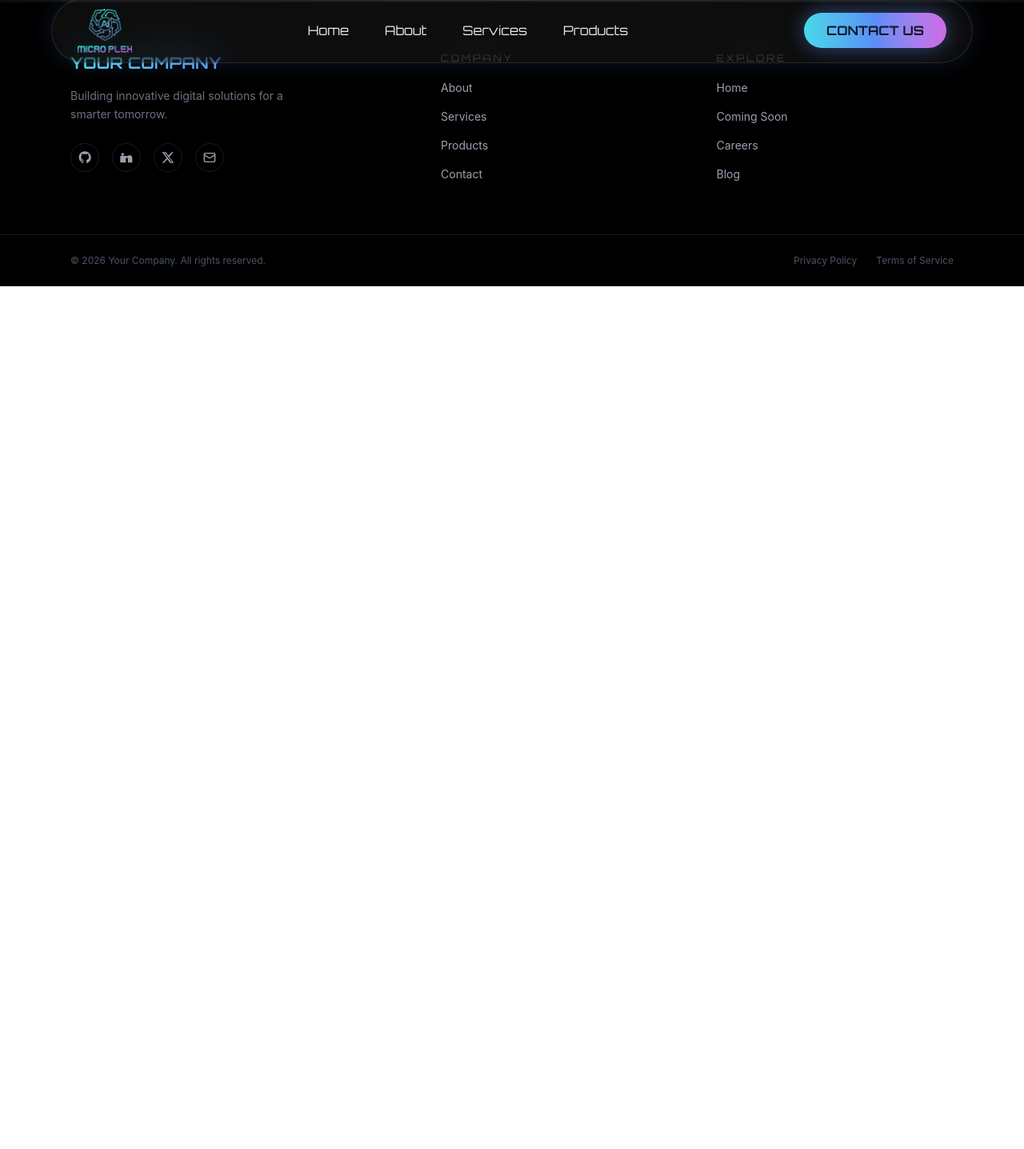
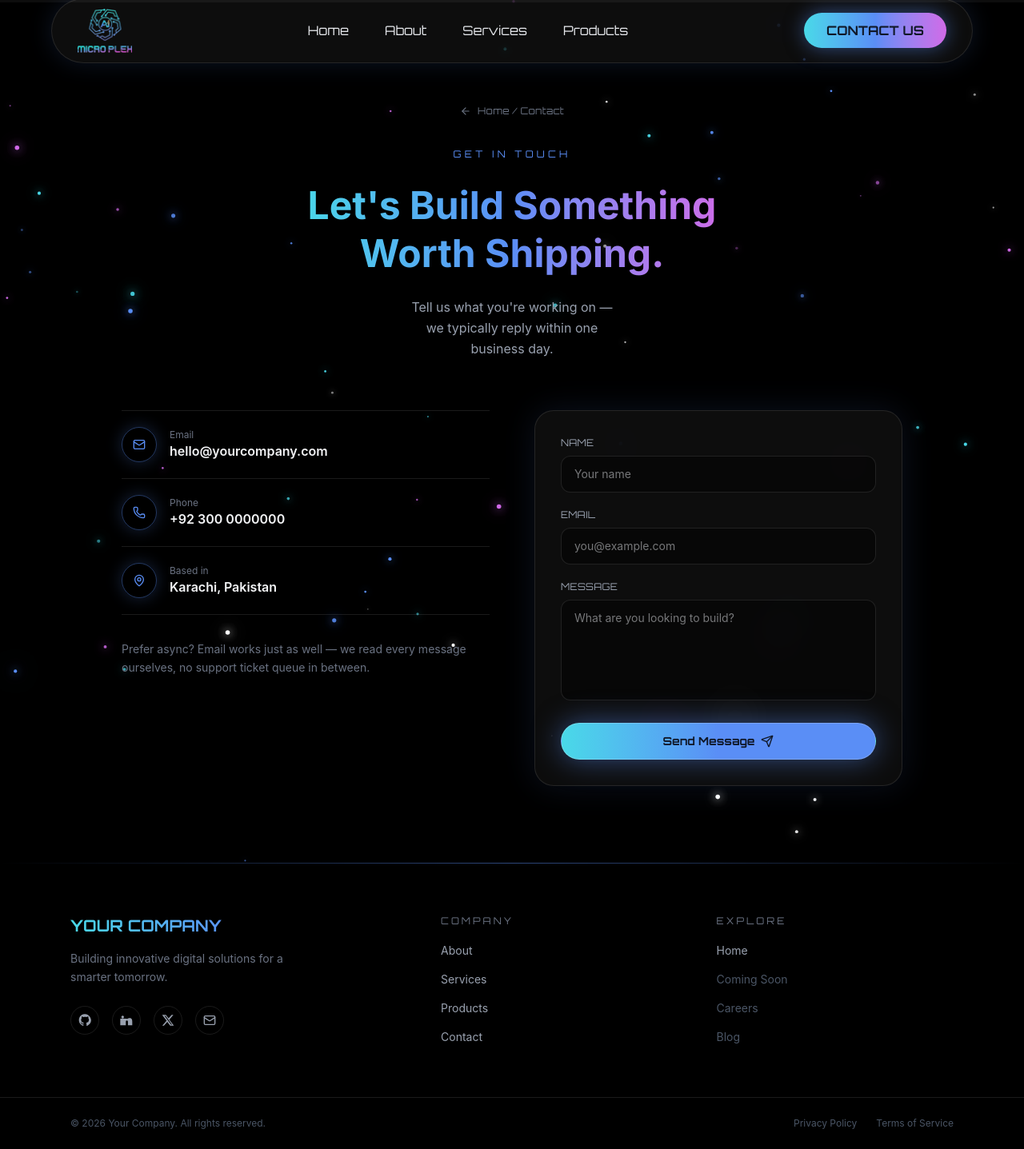
Before and after one commit to khizarusestate/MicroPlex.v2, a React (Vite) app: page /contact in a window 1280 px wide. Shown: the whole page at 80% size. Before the commit the page ends 800 px from the top, so only its background shows below. Built offline with nearby package versions, Linux system fonts and the light colour scheme.

Commit message:
Complete MPA conversion: dedicated /services and /contact routes; restrict orbs to the Home page only, with the orb ball pushed fully off-canvas so only its glow shows

```diff
--- a/src/App.jsx
+++ b/src/App.jsx
@@ -10,7 +10,7 @@ import Footer from "./components/Footer"
 import ScrollProgress from "./components/ScrollProgress"
 
 // Scrolls to a hash target on route change, otherwise resets to top —
-// keeps in-page anchors (Services/Contact) working across route navigations.
+// keeps in-page anchors (like #home) working across route navigations.
 function ScrollManager() {
   const location = useLocation()
 
@@ -18,7 +18,6 @@ function ScrollManager() {
     if (location.hash) {
       const el = document.querySelector(location.hash)
       if (el) {
-        // wait a tick for the route's content to mount
         requestAnimationFrame(() => el.scrollIntoView({ behavior: "smooth" }))
         return
       }
@@ -34,8 +33,6 @@ function HomePage() {
     <>
       <Home />
       <About />
-      <Services />
-      <Contact />
     </>
   )
 }
@@ -49,6 +46,8 @@ export default function App() {
       <Routes>
         <Route path="/" element={<HomePage />} />
         <Route path="/about" element={<AboutDetailed />} />
+        <Route path="/services" element={<Services />} />
+        <Route path="/contact" element={<Contact />} />
       </Routes>
       <Footer />
     </>
--- a/src/components/AboutDetailed.jsx
+++ b/src/components/AboutDetailed.jsx
@@ -142,8 +142,6 @@ export default function AboutDetailed() {
       {/* ================= HERO — grid + mesh glow, distinct from the particle field ================= */}
       <section className="relative z-10 min-h-screen flex flex-col justify-center items-center gap-6 px-6 text-center pt-32 pb-20 overflow-hidden">
         <div className="absolute inset-0 bg-grid" />
-        <div className="absolute top-[10%] left-[15%] h-[320px] w-[320px] rounded-full bg-[#5A8EF6]/20 blur-[100px] animate-drift" />
-        <div className="absolute bottom-[5%] right-[10%] h-[280px] w-[280px] rounded-full bg-[#D06AE8]/20 blur-[100px] animate-drift-slow" />
 
         <Reveal>
           <Link
@@ -385,22 +383,19 @@ export default function AboutDetailed() {
 
       {/* ================= CTA — a few orbs, back to the familiar brand language ================= */}
       <section className="relative z-10 flex flex-col items-center gap-6 px-6 py-28 text-center overflow-hidden">
-        <div className="absolute top-[10%] left-[5%] h-[220px] w-[220px] rounded-full bg-[rgba(90,142,246,0.18)] shadow-[0_0_700px_rgb(90,142,246)]" />
-        <div className="absolute bottom-[10%] right-[5%] h-[220px] w-[220px] rounded-full bg-[rgba(217,94,234,0.5)] shadow-[0_0_700px_rgb(217,94,234)]" />
-
         <Reveal className="relative z-10 flex flex-col items-center gap-6">
           <h2 className="w-[90%] md:w-[55%] mx-auto text-[22px] md:text-[36px] font-[inter] font-bold leading-tight bg-gradient-to-r from-[#49D9E8] via-[#5A8EF6] to-[#D06AE8] bg-clip-text text-transparent">
             Think We'd Be a Good Fit?
           </h2>
           <div className="flex flex-wrap justify-center gap-6 orbitron">
             <Link
-              to="/#contact"
+              to="/contact"
               className="px-8 py-3 rounded-full font-bold text-gray-900 bg-gradient-to-r from-[#49D9E8] via-[#5A8EF6] to-[#5A8EF6] shadow-[0_0_35px_rgba(90,142,246,0.5)] hover:shadow-[0_0_60px_rgba(90,142,246,0.8)] hover:scale-105 transition-all duration-300 border border-white/20"
             >
               START A PROJECT
             </Link>
             <Link
-              to="/#services"
+              to="/services"
               className="px-8 py-3 rounded-full font-bold text-white bg-white/5 backdrop-blur-xl border border-[#D06AE8]/50 shadow-[0_0_30px_rgba(208,106,232,0.4)] hover:bg-[#D06AE8]/20 hover:shadow-[0_0_60px_rgba(208,106,232,0.8)] hover:scale-105 transition-all duration-300 flex items-center gap-2"
             >
               SEE OUR SERVICES <ArrowUpRight className="h-4 w-4" />
--- a/src/components/Contact.jsx
+++ b/src/components/Contact.jsx
@@ -1,5 +1,6 @@
 import { useState } from "react";
-import { Mail, Phone, MapPin, Send } from "lucide-react";
+import { Link } from "react-router-dom";
+import { Mail, Phone, MapPin, Send, ArrowLeft } from "lucide-react";
 import Particles from "./Particles";
 import Reveal from "./Reveal";
 
@@ -27,7 +28,15 @@ export default function Contact() {
       <Particles />
 
       {/* ---------- HERO ---------- */}
-      <section className="relative z-10 flex flex-col justify-center items-center gap-6 px-6 text-center pt-28 pb-16">
+      <section className="relative z-10 flex flex-col justify-center items-center gap-6 px-6 text-center pt-32 pb-16">
+        <Reveal>
+          <Link
+            to="/"
+            className="inline-flex items-center gap-2 text-gray-500 text-xs orbitron tracking-wide hover:text-[#49D9E8] transition-colors duration-300 mb-2"
+          >
+            <ArrowLeft className="h-3.5 w-3.5" /> Home / Contact
+          </Link>
+        </Reveal>
         <Reveal>
           <span className="orbitron text-[11px] md:text-xs tracking-[0.35em] uppercase text-[#5A8EF6]">
             Get In Touch
--- a/src/components/Footer.jsx
+++ b/src/components/Footer.jsx
@@ -1,3 +1,4 @@
+import { Link } from "react-router-dom";
 import { Mail } from "lucide-react";
 
 /* lucide-react has deprecated/removed brand logos (Github, Linkedin, Twitter/X),
@@ -22,8 +23,18 @@ const XIcon = (props) => (
 );
 
 const links = {
-  Company: ["About", "Services", "Products", "Contact"],
-  Explore: ["Home", "Coming Soon", "Careers", "Blog"],
+  Company: [
+    { label: "About", to: "/about" },
+    { label: "Services", to: "/services" },
+    { label: "Products", to: "/services" },
+    { label: "Contact", to: "/contact" },
+  ],
+  Explore: [
+    { label: "Home", to: "/" },
+    { label: "Coming Soon", to: null },
+    { label: "Careers", to: null },
+    { label: "Blog", to: null },
+  ],
 };
 
 const socials = [
@@ -69,13 +80,19 @@ export default function Footer() {
             </p>
             <ul className="flex flex-col gap-3">
               {items.map((item) => (
-                <li key={item}>
-                  <a
-                    href="#"
-                    className="text-gray-400 text-sm hover:text-[#49D9E8] transition-colors duration-300"
-                  >
-                    {item}
-                  </a>
+                <li key={item.label}>
+                  {item.to ? (
+                    <Link
+                      to={item.to}
+                      className="text-gray-400 text-sm hover:text-[#49D9E8] transition-colors duration-300"
+                    >
+                      {item.label}
+                    </Link>
+                  ) : (
+                    <span className="text-gray-600 text-sm cursor-default">
+                      {item.label}
+                    </span>
+                  )}
                 </li>
               ))}
             </ul>
--- a/src/components/Header.jsx
+++ b/src/components/Header.jsx
@@ -3,10 +3,10 @@ import { Link } from "react-router-dom";
 import { Menu, X } from "lucide-react";
 
 const navLinks = [
-  { label: "Home", to: "/#home" },
+  { label: "Home", to: "/" },
   { label: "About", to: "/about" },
-  { label: "Services", to: "/#services" },
-  { label: "Products", to: "/#services" },
+  { label: "Services", to: "/services" },
+  { label: "Products", to: "/services" },
 ];
 
 export default function Header() {
@@ -48,7 +48,7 @@ export default function Header() {
         </nav>
 
         <Link
-          to="/#contact"
+          to="/contact"
           className="hidden md:inline-block px-7 py-2.5 rounded-full font-bold text-gray-900 bg-gradient-to-r from-[#49D9E8] via-[#5A8EF6] to-[#D06AE8] shadow-[0_0_25px_rgba(90,142,246,0.5)] hover:scale-105 hover:shadow-[0_0_45px_rgba(90,142,246,0.8)] transition-all duration-300"
         >
           CONTACT US
@@ -88,7 +88,7 @@ export default function Header() {
             ))}
           </ul>
           <Link
-            to="/#contact"
+            to="/contact"
             onClick={() => setOpen(false)}
             className="text-center px-7 py-2.5 rounded-full font-bold text-gray-900 bg-gradient-to-r from-[#49D9E8] via-[#5A8EF6] to-[#D06AE8] shadow-[0_0_25px_rgba(90,142,246,0.5)] transition-all duration-300"
           >
--- a/src/components/Services.jsx
+++ b/src/components/Services.jsx
@@ -1,3 +1,4 @@
+import { Link } from "react-router-dom";
 import {
   Code2,
   Smartphone,
@@ -6,6 +7,7 @@ import {
   Database,
   Check,
   ArrowUpRight,
+  ArrowLeft,
 } from "lucide-react";
 import Particles from "./Particles";
 import Reveal from "./Reveal";
@@ -57,6 +59,14 @@ export default function Services() {
 
       {/* ---------- HERO ---------- */}
       <section className="relative z-10 min-h-[65vh] flex flex-col justify-center items-center gap-6 px-6 text-center pt-28 pb-16">
+        <Reveal>
+          <Link
+            to="/"
+            className="inline-flex items-center gap-2 text-gray-500 text-xs orbitron tracking-wide hover:text-[#49D9E8] transition-colors duration-300 mb-2"
+          >
+            <ArrowLeft className="h-3.5 w-3.5" /> Home / Services
+          </Link>
+        </Reveal>
         <Reveal>
           <span className="orbitron text-[11px] md:text-xs tracking-[0.35em] uppercase text-[#5A8EF6]">
             Our Services
@@ -143,12 +153,18 @@ export default function Services() {
             Not Sure Which Service Fits?
           </h2>
           <div className="flex flex-wrap justify-center gap-6 orbitron">
-            <button className="px-8 py-3 rounded-full font-bold text-gray-900 bg-gradient-to-r from-[#49D9E8] via-[#5A8EF6] to-[#5A8EF6] shadow-[0_0_35px_rgba(90,142,246,0.5)] hover:shadow-[0_0_60px_rgba(90,142,246,0.8)] hover:scale-105 transition-all duration-300 border border-white/20">
+            <Link
+              to="/contact"
+              className="px-8 py-3 rounded-full font-bold text-gray-900 bg-gradient-to-r from-[#49D9E8] via-[#5A8EF6] to-[#5A8EF6] shadow-[0_0_35px_rgba(90,142,246,0.5)] hover:shadow-[0_0_60px_rgba(90,142,246,0.8)] hover:scale-105 transition-all duration-300 border border-white/20"
+            >
               BOOK A CALL
-            </button>
-            <button className="px-8 py-3 rounded-full font-bold text-white bg-white/5 backdrop-blur-xl border border-[#D06AE8]/50 shadow-[0_0_30px_rgba(208,106,232,0.4)] hover:bg-[#D06AE8]/20 hover:shadow-[0_0_60px_rgba(208,106,232,0.8)] hover:scale-105 transition-all duration-300 flex items-center gap-2">
+            </Link>
+            <Link
+              to="/"
+              className="px-8 py-3 rounded-full font-bold text-white bg-white/5 backdrop-blur-xl border border-[#D06AE8]/50 shadow-[0_0_30px_rgba(208,106,232,0.4)] hover:bg-[#D06AE8]/20 hover:shadow-[0_0_60px_rgba(208,106,232,0.8)] hover:scale-105 transition-all duration-300 flex items-center gap-2"
+            >
               SEE OUR PRODUCTS <ArrowUpRight className="h-4 w-4" />
-            </button>
+            </Link>
           </div>
         </Reveal>
       </section>
```
Also changed, not shown: src/components/Home.jsx (+14 -6 lines).
